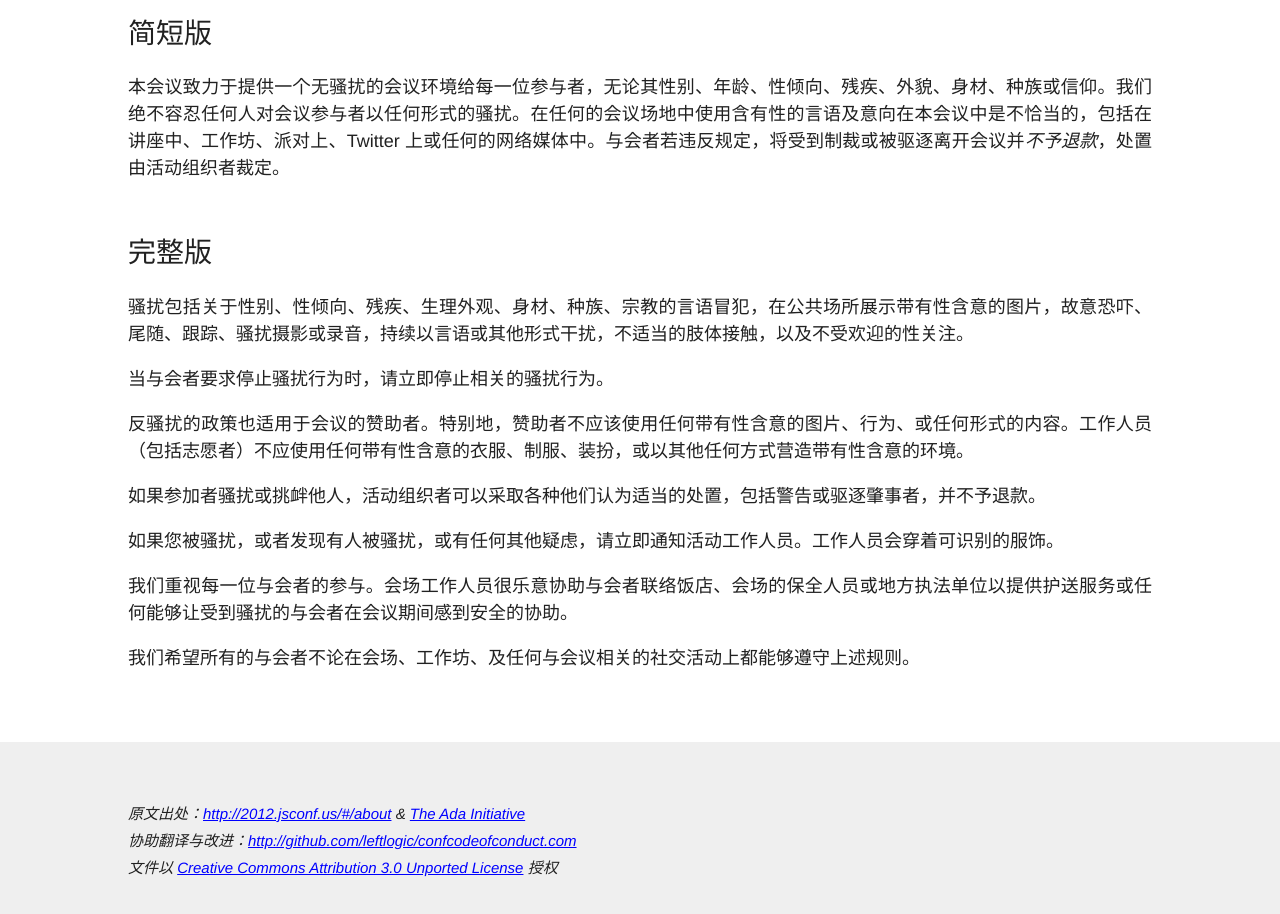
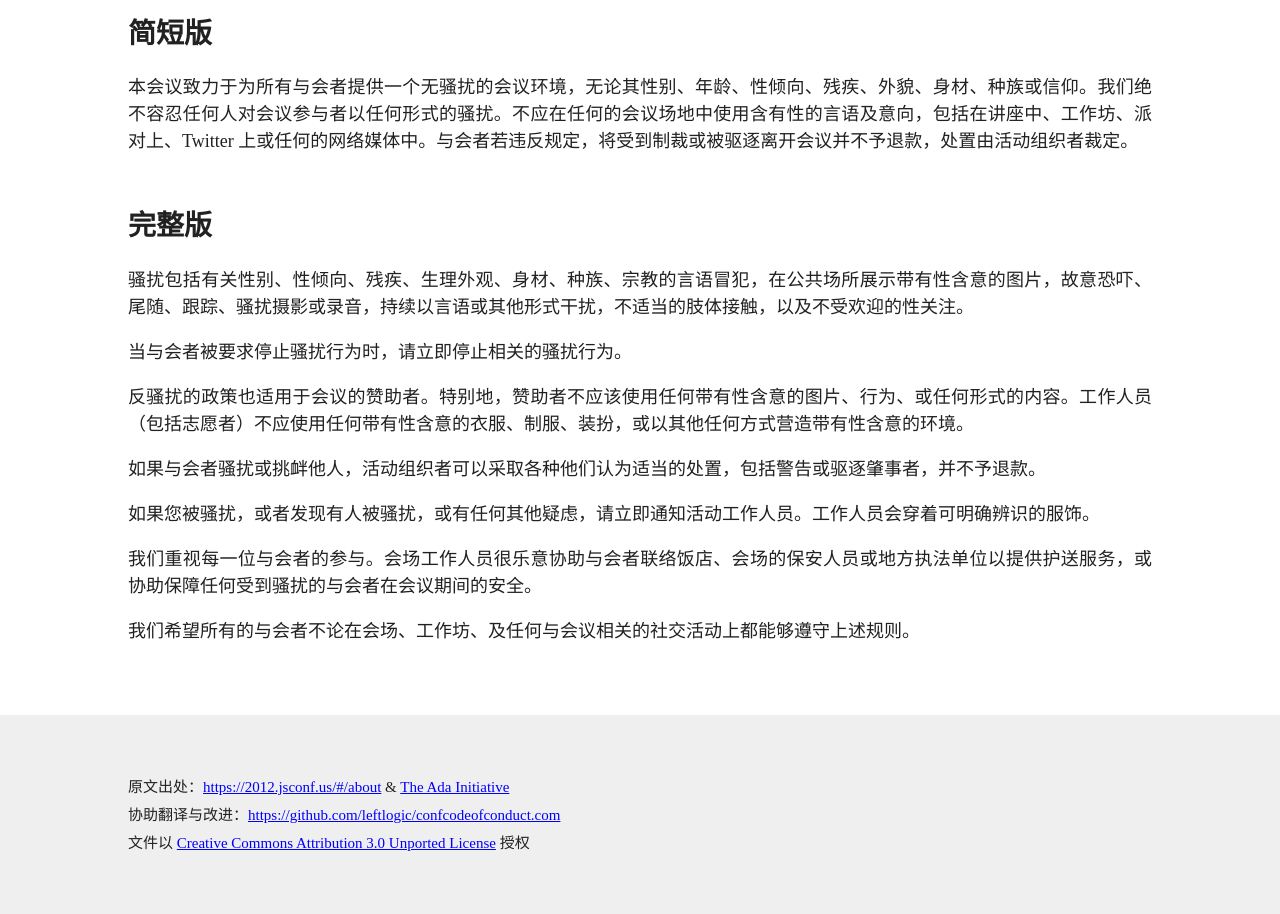
Before and after one commit to confcodeofconduct/confcodeofconduct.com, a website: page index-cn.html in a window 1280 px wide. Shown: the part 440-1354 px from the top of the page. Drawn offline with Linux system fonts and the light colour scheme.

Commit message:
ZH-CN translation improvements

```diff
--- a/index-cn.html
+++ b/index-cn.html
@@ -1,14 +1,9 @@
 <!DOCTYPE html>
-<html>
+<html lang="zh-Hans-CN">
 <head>
 <meta charset="utf8">
 <title>活动守则</title>
 <style>
-* {
-  font-family: "Microsoft YaHei",  "微软雅黑体", "Helvetica Neue", Helvetica, Arial, sans-serif;
-  font-weight: 200;
-}
-
 html {
   background: #efefef;
 }
@@ -47,6 +42,7 @@ a {
 
 em {
   font-weight: 400;
+  font-style: normal;
 }
 
 .footer {
@@ -65,7 +61,7 @@ em {
 <body>
   <h1>活动守则</h1>
 
-  <p>所有参与本次会议的出席者，演讲者，赞助人，志愿者均应同意遵守下列行为规范。活动组织者将在活动过程中执行这些规范。我们期望所有参与者共同合作，提供一个安全的环境给大家。</p>
+  <p>所有参与本次会议的出席者，演讲者，赞助人，志愿者均应同意遵守下列行为规范。活动组织者将在活动过程中执行这些规范。我们期望所有参与者共同合作，为大家提供一个安全的环境。</p>
 
 <p><em>简而言之：友善待人</em></p>
 
@@ -75,30 +71,30 @@ em {
 
 <h2>简短版</h2>
 
-<p>本会议致力于提供一个无骚扰的会议环境给每一位参与者，无论其性别、年龄、性倾向、残疾、外貌、身材、种族或信仰。我们绝不容忍任何人对会议参与者以任何形式的骚扰。在任何的会议场地中使用含有性的言语及意向在本会议中是不恰当的，包括在讲座中、工作坊、派对上、Twitter 上或任何的网络媒体中。与会者若违反规定，将受到制裁或被驱逐离开会议并<em>不予退款</em>，处置由活动组织者裁定。</p>
+<p>本会议致力于为所有与会者提供一个无骚扰的会议环境，无论其性别、年龄、性倾向、残疾、外貌、身材、种族或信仰。我们绝不容忍任何人对会议参与者以任何形式的骚扰。不应在任何的会议场地中使用含有性的言语及意向，包括在讲座中、工作坊、派对上、Twitter 上或任何的网络媒体中。与会者若违反规定，将受到制裁或被驱逐离开会议并<em>不予退款</em>，处置由活动组织者裁定。</p>
 
 <h2>完整版</h2>
 
-<p>骚扰包括关于性别、性倾向、残疾、生理外观、身材、种族、宗教的言语冒犯，在公共场所展示带有性含意的图片，故意恐吓、尾随、跟踪、骚扰摄影或录音，持续以言语或其他形式干扰，不适当的肢体接触，以及不受欢迎的性关注。</p>
+<p>骚扰包括有关性别、性倾向、残疾、生理外观、身材、种族、宗教的言语冒犯，在公共场所展示带有性含意的图片，故意恐吓、尾随、跟踪、骚扰摄影或录音，持续以言语或其他形式干扰，不适当的肢体接触，以及不受欢迎的性关注。</p>
 
-<p>当与会者要求停止骚扰行为时，请立即停止相关的骚扰行为。</p>
+<p>当与会者被要求停止骚扰行为时，请立即停止相关的骚扰行为。</p>
 
 <p>反骚扰的政策也适用于会议的赞助者。特别地，赞助者不应该使用任何带有性含意的图片、行为、或任何形式的内容。工作人员（包括志愿者）不应使用任何带有性含意的衣服、制服、装扮，或以其他任何方式营造带有性含意的环境。</p>
 
-<p>如果参加者骚扰或挑衅他人，活动组织者可以采取各种他们认为适当的处置，包括警告或驱逐肇事者，并不予退款。</p>
+<p>如果与会者骚扰或挑衅他人，活动组织者可以采取各种他们认为适当的处置，包括警告或驱逐肇事者，并不予退款。</p>
 
-<p>如果您被骚扰，或者发现有人被骚扰，或有任何其他疑虑，请立即通知活动工作人员。工作人员会穿着可识别的服饰。</p>
+<p>如果您被骚扰，或者发现有人被骚扰，或有任何其他疑虑，请立即通知活动工作人员。工作人员会穿着可明确辨识的服饰。</p>
 
-<p>我们重视每一位与会者的参与。会场工作人员很乐意协助与会者联络饭店、会场的保全人员或地方执法单位以提供护送服务或任何能够让受到骚扰的与会者在会议期间感到安全的协助。</p>
+<p>我们重视每一位与会者的参与。会场工作人员很乐意协助与会者联络饭店、会场的保安人员或地方执法单位以提供护送服务，或协助保障任何受到骚扰的与会者在会议期间的安全。</p>
 
 <p>我们希望所有的与会者不论在会场、工作坊、及任何与会议相关的社交活动上都能够遵守上述规则。</p>
 
 <div class="footer">
-<p><small><em>原文出处：<a href="http://2012.jsconf.us/#/about">http://2012.jsconf.us/#/about</a> &amp; <a href="http://geekfeminism.wikia.com/wiki/Conference_anti-harassment/Policy">The Ada Initiative</a><br>
+<p><small><em>原文出处：<a href="https://2012.jsconf.us/#/about">https://2012.jsconf.us/#/about</a> &amp; <a href="https://geekfeminism.wikia.com/wiki/Conference_anti-harassment/Policy">The Ada Initiative</a><br>
 
-协助翻译与改进：<a href="https://github.com/leftlogic/confcodeofconduct.com">http://github.com/leftlogic/confcodeofconduct.com</a><br>
+协助翻译与改进：<a href="https://github.com/leftlogic/confcodeofconduct.com">https://github.com/leftlogic/confcodeofconduct.com</a><br>
 
-文件以 <a rel="license" href="http://creativecommons.org/licenses/by/3.0/deed.en_US">Creative Commons Attribution 3.0 Unported License</a> 授权</em></small>
+文件以 <a rel="license" href="https://creativecommons.org/licenses/by/3.0/deed.en_US">Creative Commons Attribution 3.0 Unported License</a> 授权</em></small>
 
 </p>
 </div>
```
